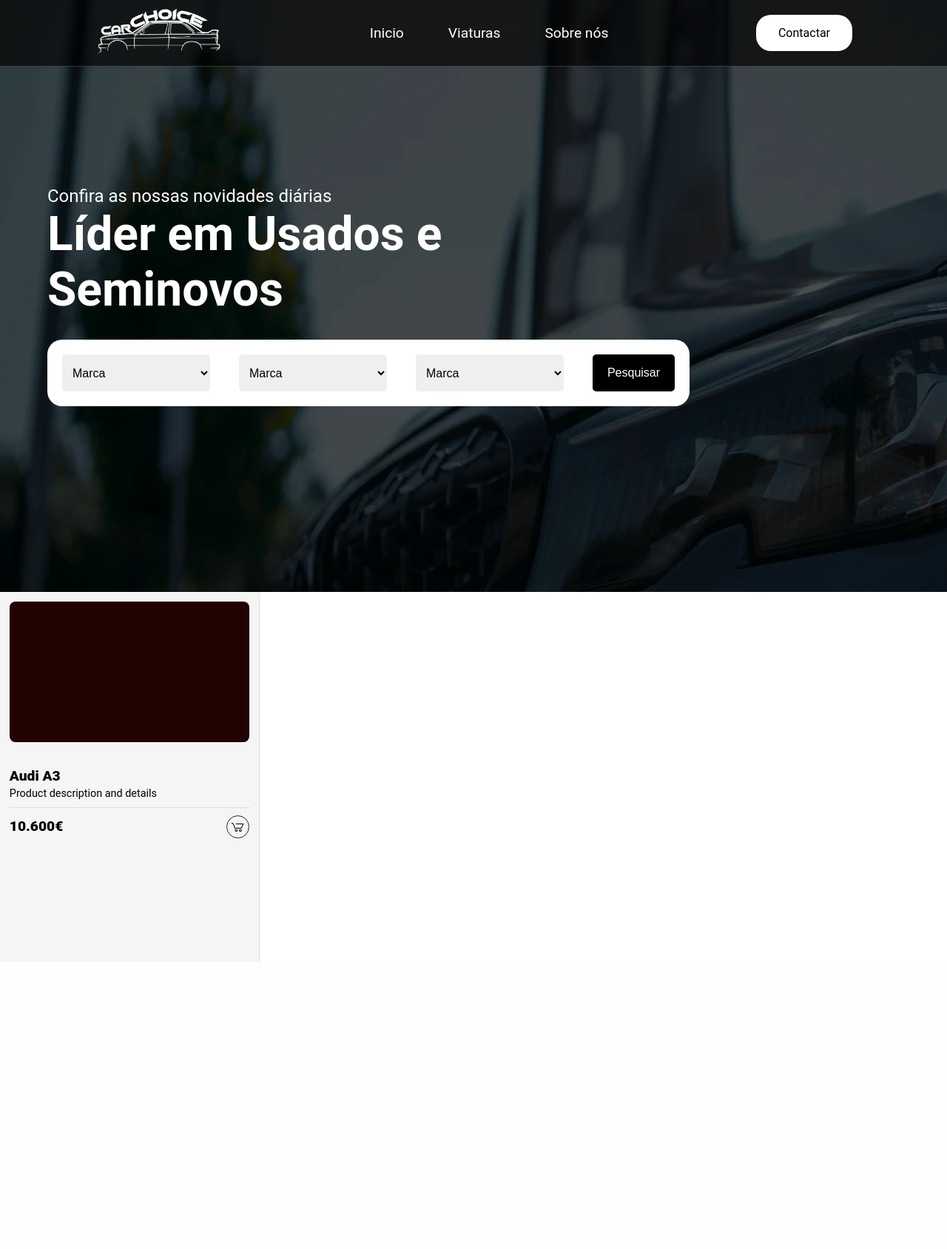
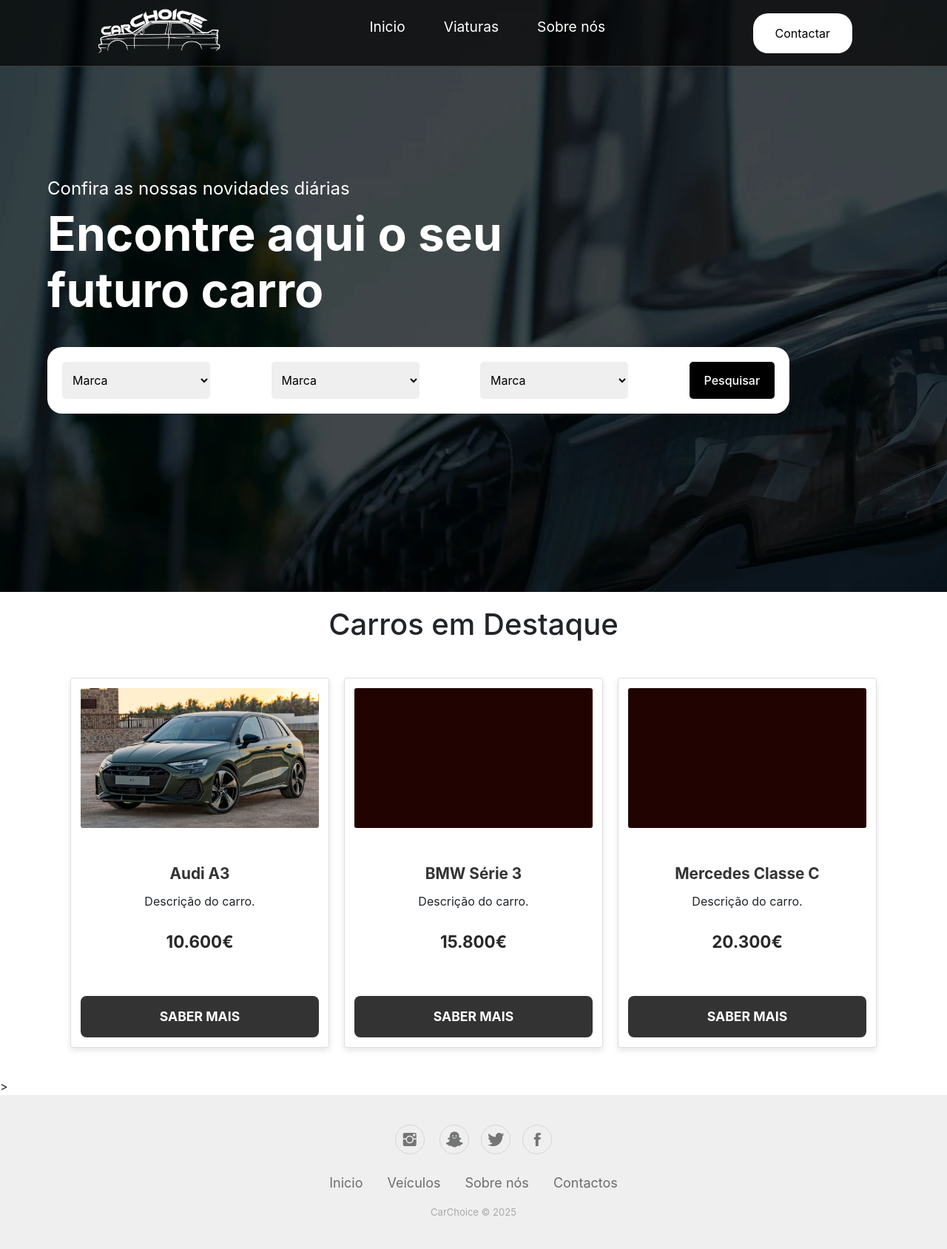
Before and after one commit to goncasprg/PAP-Goncalo, a PHP site: page / in a window 1280 px wide. Shown: the whole page at 74% size. Before the commit the page ends 1300 px from the top, so only its background shows below. Run offline with PHP 8.4, Linux system fonts and the light colour scheme.

Commit message:
cards, footer

```diff
--- a/assets/css/cards.css
+++ b/assets/css/cards.css
@@ -1,57 +1,90 @@
+/* Container principal dos cards */
+#cards-container {
+    display: flex;
+    flex-wrap: wrap; /* Cards se ajustam em linhas para telas menores */
+    gap: 20px; /* Espaçamento entre os cards */
+    justify-content: center; /* Centraliza os cards */
+    padding: 20px;
+}
+
+/* Estilo do card */
 .card {
     width: 350px;
     height: 500px;
-    padding: .8em;
+    padding: 0.8em;
     background: #f5f5f5;
+    border-radius: 8px;
     position: relative;
-    overflow: visible;
-    box-shadow: 0 1px 3px rgba(0,0,0,0.12), 0 1px 2px rgba(0,0,0,0.24);
+    overflow: hidden;
+    box-shadow: 0 4px 8px rgba(0, 0, 0, 0.1);
+    display: flex;
+    flex-direction: column;
+    justify-content: space-between; /* Espaça conteúdo */
+    transition: transform 0.3s ease, box-shadow 0.3s ease;
 }
 
+.card:hover {
+    transform: translateY(-10px);
+    box-shadow: 0 6px 12px rgba(0, 0, 0, 0.2);
+}
+
+/* Imagem do card */
 .card-img {
     background-color: #210301;
     height: 40%;
     width: 100%;
-    border-radius: .5rem;
-    transition: .3s ease;
+    border-radius: 0.5rem;
+    transition: transform 0.3s ease;
 }
 
-   .card-info {
-    padding-top: 10%;
+.card:hover .card-img {
+    transform: scale(1.05);
 }
 
-   svg {
-    width: 20px;
-    height: 20px;
+/* Informações do card */
+.card-info {
+    padding: 10px 0;
+    text-align: center;
 }
 
-   .card-footer {
-    width: 100%;
-    display: flex;
-    justify-content: space-between;
-    align-items: center;
-    padding-top: 10px;
-    border-top: 1px solid #ddd;
-   }
-
-   /*Text*/
 .text-title {
-    font-weight: 900;
-    font-size: 1.2em;
-    line-height: 1.5;
+    font-weight: bold;
+    font-size: 1.3em;
+    color: #333;
+    margin-bottom: 0.5em;
 }
 
 .text-body {
-    font-size: .9em;
+    color: #656565;
+    font-size: 1em;
+    line-height: 1.5;
     padding-bottom: 10px;
 }
 
-   /*Button*/
+/* Preço do veículo */
+.text-price {
+    color: #282828;
+    font-weight: bold;
+    font-size: 1.4em;
+    margin: 10px 0;
+}
+
+/* Botão */
 .card-button {
-    border: 1px solid #252525;
-    display: flex;
-    padding: .3em;
+    background-color: #333;
+    color: #fff;
+    text-transform: uppercase;
+    font-size: 1.1em;
+    font-weight: bold;
+    padding: 15px;
+    border: none;
+    border-radius: 8px;
     cursor: pointer;
-    border-radius: 50px;
-    transition: .3s ease-in-out;
+    transition: background-color 0.3s ease, transform 0.2s ease;
+    text-align: center;
 }
+
+.card-button:hover {
+    background-color: #555;
+    transform: scale(1.01);
+}
--- a/assets/css/footer.css
+++ b/assets/css/footer.css
@@ -1,227 +1,59 @@
-
-@import url('https://fonts.googleapis.com/css2?family=Red+Hat+Display:wght@500&display=swap');
-
-
-
-html {
-    font-size: 16px;
-    font-family: 'Red Hat Display', sans-serif;
+.footer-basic {
+    padding:40px 0;
+    background-color:#efefef;
+    color:#4b4c4d;
   }
 
-/*? footer reset */
-*, *::after, *::before {
-    margin: 0;
-    padding: 0;
-    box-sizing: border-box;
+  .footer-basic ul {
+    padding:0;
+    list-style:none;
+    text-align:center;
+    font-size:18px;
+    line-height:1.6;
+    margin-bottom:0;
   }
 
-body {
-    margin: 0;
+  .footer-basic li {
+    padding:0 10px;
   }
 
-/*? footer containers */
-
-footer {
-    position: absolute;
-    bottom: 0;
-    background-color: var(--footer-background);
-    min-width: 18rem;
-    width: 100vw;
-    bottom: 0;
-    display: flex;
-    align-items: center;
-    flex-direction: column;
+  .footer-basic ul a {
+    color:inherit;
+    text-decoration:none;
+    opacity:0.8;
   }
 
-.footer-wrapper {
-    display: flex;
-    background: var(--footer-background);
-    flex-direction: column;
-    max-width: 80rem;
-    padding: 1rem;
+  .footer-basic ul a:hover {
+    opacity:1;
   }
 
-
-/*? top section */
-.footer-top {
-    display: flex;
-    flex-wrap: wrap;
-    justify-content: start;
-    align-items: start;
-    padding: 1rem 0px;
-    justify-content: space-between;
+  .footer-basic .social {
+    text-align:center;
+    padding-bottom:25px;
   }
 
-.footer-line {
-    display: block;
-    width: 100%;
-    height: 0.5rem;
-    background: linear-gradient(
-        90deg,#5da8ff,
-        #605dff 50%,#ad63f6
-    );
+  .footer-basic .social > a {
+    font-size:24px;
+    width:40px;
+    height:40px;
+    line-height:40px;
+    display:inline-block;
+    text-align:center;
+    border-radius:50%;
+    border:1px solid #ccc;
+    margin:0 8px;
+    color:inherit;
+    opacity:0.75;
   }
 
-/*? footer subscribe */
-.footer-subscribe {
-    display: flex;
-    gap: 0.75rem;
-    flex-wrap: wrap;
+  .footer-basic .social > a:hover {
+    opacity:0.9;
   }
 
-.footer-subscribe > input {
-    border: 1px solid var(--text-gray);
-    color: var(--text-color);
-    min-height: 2.25rem;
-    font-size: 1.2rem;
-    flex: 1 0 8rem;
-    padding: 0.5rem 0.75rem;
-    border-radius: 0.5rem;
+  .footer-basic .copyright {
+    margin-top:15px;
+    text-align:center;
+    font-size:13px;
+    color:#aaa;
+    margin-bottom:0;
   }
-
-.footer-subscribe > button {
-    cursor: pointer;
-    background: var(--color1);
-    border-radius: 0.5rem;
-    color: white;
-    font-size: 1.25rem;
-    min-width: 8rem;
-    min-height: 2.25rem;
-    flex: 1 0 5rem;
-    white-space: nowrap;
-    padding: 0.5rem 0.75rem;
-    border: 0;
-    outline: none;
-}
-
-/*? footer columns */
-.footer-columns {
-    display: flex;
-    flex-direction: row;
-    flex-wrap: wrap;
-    justify-content: start;
-    align-items: start;
-    flex: 2 0 140px;
-    width: 100%;
-    gap: 1rem;
-    padding: 1.5rem 0.5rem 1rem 0.5rem;
-    margin: 0 auto;
-    border-top: 1px solid var(--text-gray);
-}
-
-.footer-columns ul {
-    list-style-type: none;
-    padding: 0;
-    margin: 0;
-}
-
-.footer-columns ul a {
-    color: var(--text-color);
-    text-decoration: none;
-}
-
-.footer-columns ul a:hover{
-    text-decoration: underline;
-}
-
-.footer-columns ul li {
-    margin-bottom: 1rem;
-}
-
-.footer-columns h3 {
-    color: var(--footer-heading-gray);
-    margin-top: 0;
-    margin-bottom: 1.5rem;
-    font-size: 1.125rem;
-}
-
-.footer-centering {
-    margin: 0 auto;
-}
-
-.footer-columns > section {
-    min-width: 9rem;
-}
-
-.footer-logo {
-    display: flex;
-    flex-direction: row;
-    align-items: center;
-    justify-content: start;
-    min-width: 12rem;
-    gap: 0.5rem;
-}
-
-.footer-logo > svg {
-    stroke: var(--text-color);
-    stroke-width: 0.5rem;
-    width: 3rem;
-}
-
-/*? Footer bottom */
-
-.footer-bottom {
-    text-align: center;
-    border-top: 1px solid var(
-        --text-gray
-    );
-    margin-top: 3rem;
-    display: flex;
-    align-items: center;
-    width: 100%;
-    gap: 0.5rem;
-    padding: 1rem 0px;
-    flex-wrap: wrap;
-    justify-content: space-between;
-}
-
-.footer-bottom > small {
-    font-size: 1rem;
-    margin: 0 0.25rem;
-}
-
-.footer-headline > h2 {
-    margin: 0;
-}
-
-.footer-headline > p {
-    margin: 0.75rem 0px;
-}
-
-/*? socials */
-
-.social-links {
-    display: flex;
-    flex-direction: row;
-    gap: 0.75rem;
-}
-
-.social-links img {
-    width: 1.5rem;
-    height: 1.5rem;
-    transition: all 0.2s ease-in-out;
-}
-
-.social-links img:hover {
-    transform: scale(1.1);
-}
-
-/*? mobile */
-
-@media (max-width: 800px) {
-    .footer-top {
-        display: flex;
-        flex-direction: column;
-        align-items: center;
-        text-align: center;
-        padding: 1rem 0.5rem 2rem 0.5rem;
-    }
-
-    .footer-bottom {
-        display: flex;
-        flex-direction: column-reverse;
-        align-items: space-between;
-        justify-content: center;
-        margin: 0 auto;
-    }
-}
--- a/assets/css/header.css
+++ b/assets/css/header.css
@@ -56,6 +56,7 @@
 }
 
 .nav-link:hover {
+    color: rgb(219, 219, 219);
     text-decoration:underline;
 }
 
--- /dev/null
+++ b/assets/html/cards.html
@@ -0,0 +1,35 @@
+<h1 class="txt-destaque">Carros em Destaque</h1>
+<div id="cards-container">
+    <!-- Card 1 -->
+    <div class="card">
+        <div class="card-img" style="background-image: url('assets/images/carros/Audi_A3.jpg'); background-size: cover; background-position: center;"></div>
+        <div class="card-info">
+            <p class="text-title">Audi A3</p>
+            <p class="text-body">Descrição do carro.</p>
+            <p class="text-price">10.600€</p>
+        </div>
+        <button class="card-button">Saber mais</button>
+    </div>
+
+    <!-- Card 2 -->
+    <div class="card">
+        <div class="card-img"></div>
+        <div class="card-info">
+            <p class="text-title">BMW Série 3</p>
+            <p class="text-body">Descrição do carro.</p>
+            <p class="text-price">15.800€</p>
+        </div>
+        <button class="card-button">Saber mais</button>
+    </div>
+
+    <!-- Card 3 -->
+    <div class="card">
+        <div class="card-img"></div>
+        <div class="card-info">
+            <p class="text-title">Mercedes Classe C</p>
+            <p class="text-body">Descrição do carro.</p>
+            <p class="text-price">20.300€</p>
+        </div>
+        <button class="card-button">Saber mais</button>
+    </div>
+</div>
--- /dev/null
+++ b/assets/html/footer.html
@@ -0,0 +1,34 @@
+<!DOCTYPE html>
+<html>
+
+<head>
+    <meta charset="utf-8">
+    <meta name="viewport" content="width=device-width, initial-scale=1.0">
+    <title>Untitled</title>
+    <link rel="stylesheet" href="https://cdnjs.cloudflare.com/ajax/libs/twitter-bootstrap/4.1.3/css/bootstrap.min.css">
+    <link rel="stylesheet" href="https://cdnjs.cloudflare.com/ajax/libs/ionicons/2.0.1/css/ionicons.min.css">
+    <link rel="stylesheet" href="assets/css/style.css">
+</head>
+
+<body>
+    <div class="footer-basic">
+        <footer>
+            <div class="social">
+                <a href="#"><i class="icon ion-social-instagram"></i></a>
+                <a href="#"><i class="icon ion-social-snapchat"></i>
+                </a><a href="#"><i class="icon ion-social-twitter"></i>
+                </a><a href="#"><i class="icon ion-social-facebook"></i></a></div>
+            <ul class="list-inline">
+                <li class="list-inline-item"><a href="#">Inicio</a></li>
+                <li class="list-inline-item"><a href="#">Veículos</a></li>
+                <li class="list-inline-item"><a href="#">Sobre nós</a></li>
+                <li class="list-inline-item"><a href="#">Contactos</a></li>
+            </ul>
+            <p class="copyright">CarChoice © 2025</p>
+        </footer>
+    </div>
+    <script src="https://cdnjs.cloudflare.com/ajax/libs/jquery/3.2.1/jquery.min.js"></script>
+    <script src="https://cdnjs.cloudflare.com/ajax/libs/twitter-bootstrap/4.1.3/js/bootstrap.bundle.min.js"></script>
+</body>
+
+</html>
--- /dev/null
+++ b/assets/html/sobre_nos.html
@@ -0,0 +1 @@
+h1
--- a/index.html
+++ b/index.html
@@ -7,6 +7,7 @@
     <link rel="stylesheet" href="assets/css/header.css">
     <link rel="stylesheet" href="assets/css/banner.css">
     <link rel="stylesheet" href="assets/css/cards.css">
+    <link rel="stylesheet" href="assets/css/footer.css">
     <title>CarChoice - Stand Automóvel</title>
 </head>
 <body>
@@ -16,16 +17,17 @@
             <ul class="nav-list">
                 <li class="nav-item"><a href="" class="nav-link">Inicio</a></li>
                 <li class="nav-item"><a href="" class="nav-link">Viaturas</a></li>
-                <li class="nav-item"><a href="" class="nav-link">Sobre nós</a></li>
+                <li class="nav-item"><a href="assets/html/sobre_nos.html" class="nav-link">Sobre nós</a></li>
             </ul>
         </nav>
         <a href="" class="nav-button">Contactar</a>
     </header>
+
     <div class="banner">
         <div class="banner-box">
             <div class="banner-box-text">
                 <h3 class="banner-subtitle">Confira as nossas novidades diárias</h3>
-                <h1 class="banner-title">Líder em Usados e Seminovos</h1>
+                <h1 class="banner-title">Encontre aqui o seu futuro carro</h1>
             </div>
 
             <form action="">
@@ -47,32 +49,33 @@
                     <option value="">Ano</option>
                     <option value="">Preço</option>
                 </select>
-
                 <input type="submit" value="Pesquisar" class="banner-button">
             </form>
         </div>
     </div>
 
+    <!-- Cards serão carregados dinamicamente -->
+    <div id="cards-container"></div>
 
-    <script src="script.js"></script>
+    <!--Script do footer-->>
+    <script>
+        document.addEventListener("DOMContentLoaded", function () {
+            // Carregar cards
+            fetch("assets/html/cards.html")
+                .then(response => response.text())
+                .then(html => {
+                    document.getElementById("cards-container").innerHTML = html;
+                })
+                .catch(err => console.error("Erro ao carregar os cards:", err));
 
-    <!-- Cards -->
-    <div class="card">
-        <div class="card-img">
-        </div>
-    <div class="card-info">
-        <p class="text-title">Audi A3 </p>
-        <p class="text-body">Product description and details</p>
-    </div>
-    <div class="card-footer">
-        <span class="text-title">10.600€</span>
-    <div class="card-button">
-        <svg class="svg-icon" viewBox="0 0 20 20">
-      <path d="M17.72,5.011H8.026c-0.271,0-0.49,0.219-0.49,0.489c0,0.271,0.219,0.489,0.49,0.489h8.962l-1.979,4.773H6.763L4.935,5.343C4.926,5.316,4.897,5.309,4.884,5.286c-0.011-0.024,0-0.051-0.017-0.074C4.833,5.166,4.025,4.081,2.33,3.908C2.068,3.883,1.822,4.075,1.795,4.344C1.767,4.612,1.962,4.853,2.231,4.88c1.143,0.118,1.703,0.738,1.808,0.866l1.91,5.661c0.066,0.199,0.252,0.333,0.463,0.333h8.924c0.116,0,0.22-0.053,0.308-0.128c0.027-0.023,0.042-0.048,0.063-0.076c0.026-0.034,0.063-0.058,0.08-0.099l2.384-5.75c0.062-0.151,0.046-0.323-0.045-0.458C18.036,5.092,17.883,5.011,17.72,5.011z"></path>
-      <path d="M8.251,12.386c-1.023,0-1.856,0.834-1.856,1.856s0.833,1.853,1.856,1.853c1.021,0,1.853-0.83,1.853-1.853S9.273,12.386,8.251,12.386z M8.251,15.116c-0.484,0-0.877-0.393-0.877-0.874c0-0.484,0.394-0.878,0.877-0.878c0.482,0,0.875,0.394,0.875,0.878C9.126,14.724,8.733,15.116,8.251,15.116z"></path>
-      <path d="M13.972,12.386c-1.022,0-1.855,0.834-1.855,1.856s0.833,1.853,1.855,1.853s1.854-0.83,1.854-1.853S14.994,12.386,13.972,12.386z M13.972,15.116c-0.484,0-0.878-0.393-0.878-0.874c0-0.484,0.394-0.878,0.878-0.878c0.482,0,0.875,0.394,0.875,0.878C14.847,14.724,14.454,15.116,13.972,15.116z"></path>
-    </svg>
-  </div>
-</div></div>
+            // Carregar footer
+            fetch("assets/html/footer.html")
+                .then(response => response.text())
+                .then(html => {
+                    document.body.insertAdjacentHTML("beforeend", html);
+                })
+                .catch(err => console.error("Erro ao carregar o footer:", err));
+        });
+    </script>
 </body>
 </html>
```
Also changed, not shown: 1 other file. Lines whose indentation alone changed are shown as unchanged.
